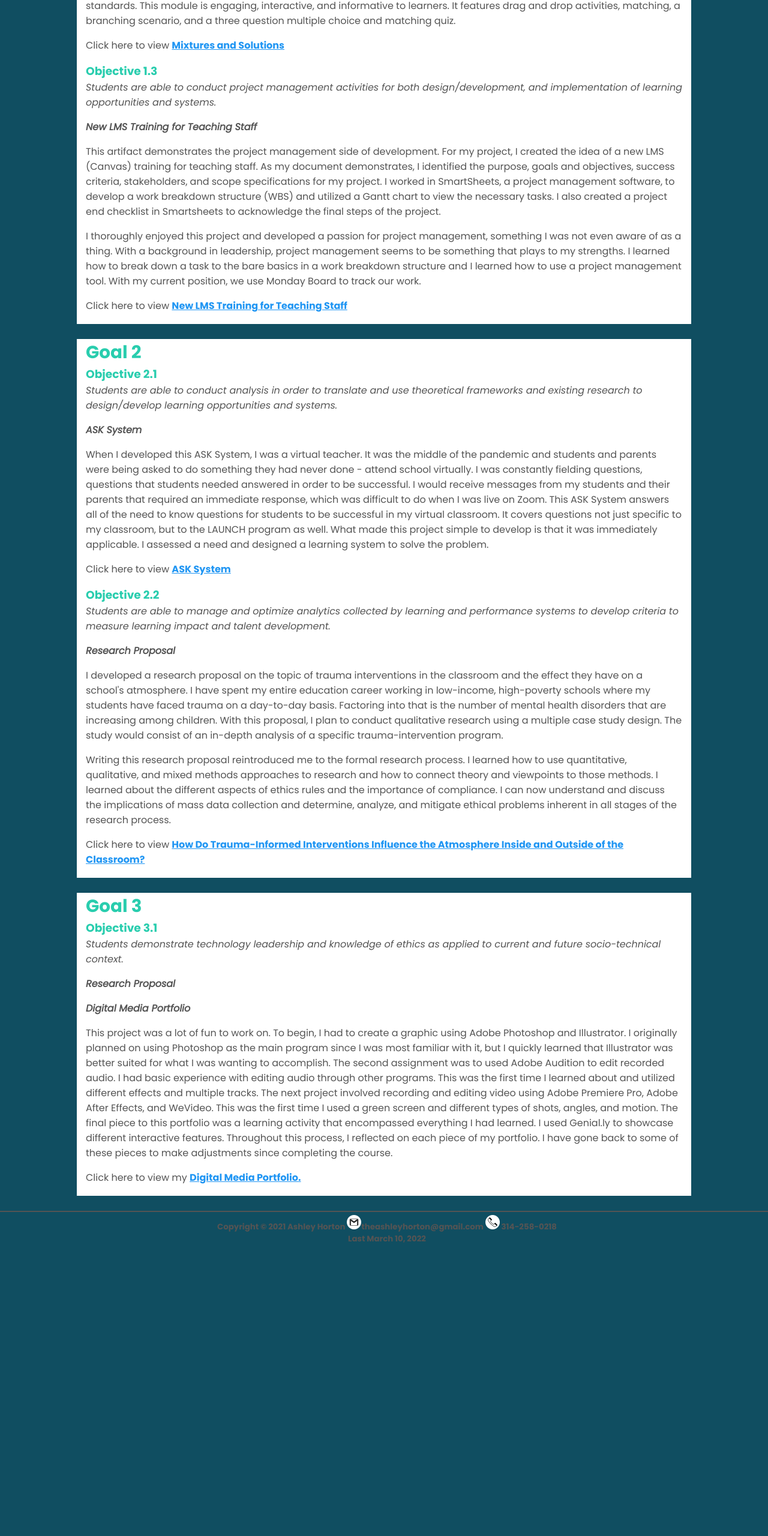
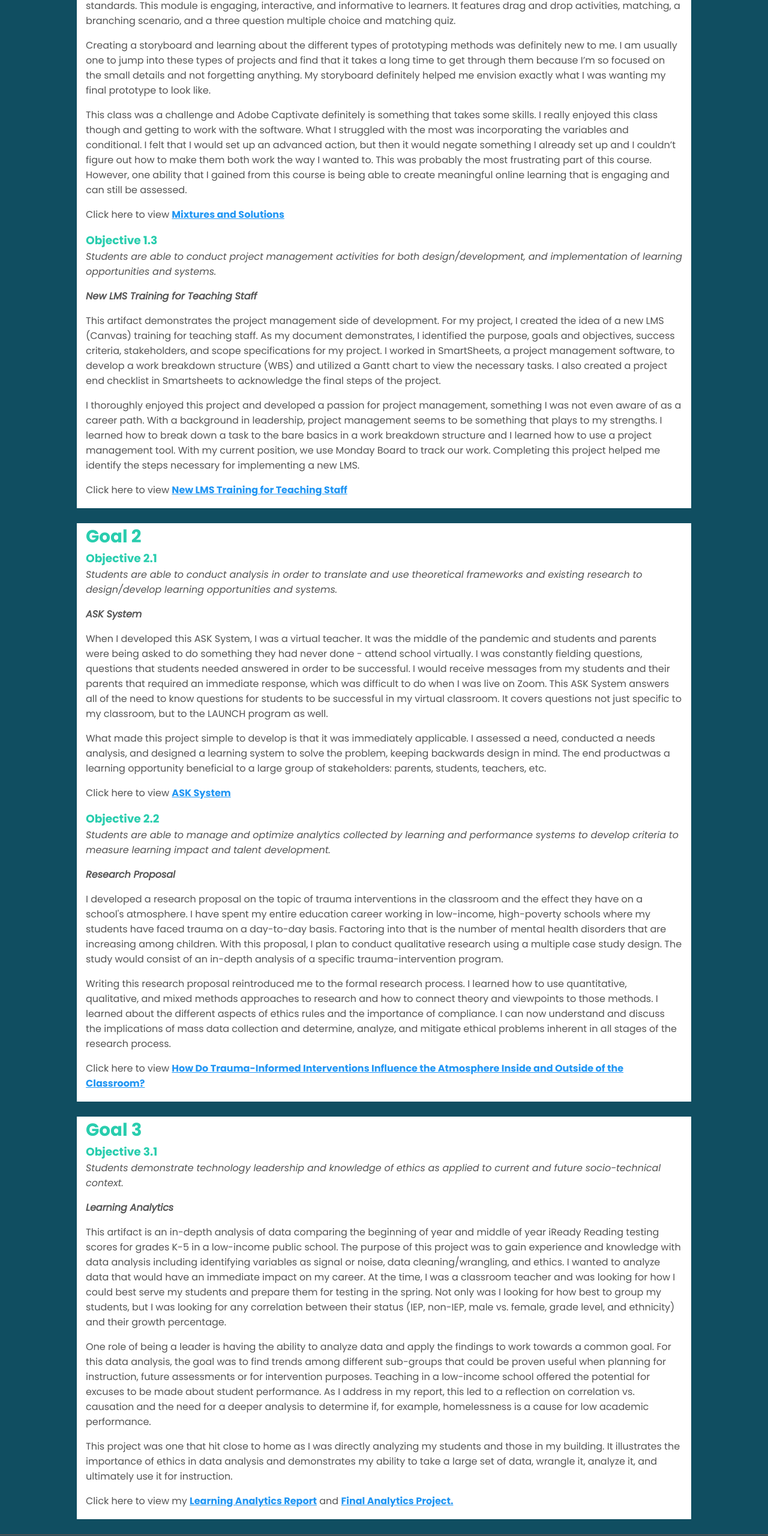
Before and after one commit to ashleyhorton/ashleyhorton.github.io, a plain HTML site: page portfolio/portfolio.html in a window 1280 px wide. Shown: the part 1186-3746 px from the top of the page at 60% size. Before the commit the page ends 3266 px from the top, so only its background shows below. Drawn offline with Linux system fonts and the light colour scheme.

Commit message:
Add files via upload

```diff
--- a/portfolio/portfolio.html
+++ b/portfolio/portfolio.html
@@ -103,13 +103,15 @@ Last Edit: September 12, 2022
     <p><em>Students are able to design/develop learning opportunities and systems for meaningful learning; promote student engagement in online learning environments; and select appropriate technology and learning objects to support learners.</em></p>
     <p><em><strong>Adobe Captivate - Mixtures and Solutions</strong></em></p>
     <p>Using the Adobe Captivate rapid development tool, I created a stand-alone module using 4th and 5th grade science standards. This module is engaging, interactive, and informative to learners. It features drag and drop activities, matching, a branching scenario, and a three question multiple choice and matching quiz.</p>
+    <p>Creating a storyboard and learning about the different types of prototyping methods was definitely new to me. I am usually one to jump into these types of projects and find that it takes a long time to get through them because I’m so focused on the small details and not forgetting anything. My storyboard definitely helped me envision exactly what I was wanting my final prototype to look like.</p>
+    <p>This class was a challenge and Adobe Captivate definitely is something that takes some skills. I really enjoyed this class though and getting to work with the software. What I struggled with the most was incorporating the variables and conditional. I felt that I would set up an advanced action, but then it would negate something I already set up and I couldn’t figure out how to make them both work the way I wanted to. This was probably the most frustrating part of this course. However, one ability that I gained from this course is being able to create meaningful online learning that is engaging and can still be assessed.</p>
     <p>Click here to view <a href="https://ashleyhorton.github.io/mixturesandsolutions/" class="pdf_website2" target="_blank"><strong>Mixtures and Solutions</strong></a></p>
 
     <h4 class="objectives">Objective 1.3</h4>
     <p><em>Students are able to conduct project management activities for both design/development, and implementation of learning opportunities and systems.</em></p>
     <p><em><strong>New LMS Training for Teaching Staff</strong></em></p>
     <p>This artifact demonstrates the project management side of development. For my project, I created the idea of a new LMS (Canvas) training for teaching staff. As my document demonstrates, I identified the purpose, goals and objectives, success criteria, stakeholders, and scope specifications for my project. I worked in SmartSheets, a project management software, to develop a work breakdown structure (WBS) and utilized a Gantt chart to view the necessary tasks. I also created a project end checklist in Smartsheets to acknowledge the final steps of the project.</p>
-    <p>I thoroughly enjoyed this project and developed a passion for project management, something I was not even aware of as a thing. With a background in leadership, project management seems to be something that plays to my strengths. I learned how to break down a task to the bare basics in a work breakdown structure and I learned how to use a project management tool. With my current position, we use Monday Board to track our work.</p>
+    <p>I thoroughly enjoyed this project and developed a passion for project management, something I was not even aware of as a career path. With a background in leadership, project management seems to be something that plays to my strengths. I learned how to break down a task to the bare basics in a work breakdown structure and I learned how to use a project management tool. With my current position, we use Monday Board to track our work. Completing this project helped me identify the steps necessary for implementing a new LMS.</p>
     <p>Click here to view <a href="docs/ProjectManagement.pdf" class="pdf_website" target="_blank"><strong>New LMS Training for Teaching Staff</strong></a></p>
 </section>
 
@@ -118,7 +120,8 @@ Last Edit: September 12, 2022
     <h4 class="objectives">Objective 2.1</h4>
     <p><em>Students are able to conduct analysis in order to translate and use theoretical frameworks and existing research to design/develop learning opportunities and systems.</em></p>
     <p><em><strong>ASK System</strong></em></p>
-    <p>When I developed this ASK System, I was a virtual teacher. It was the middle of the pandemic and students and parents were being asked to do something they had never done - attend school virtually. I was constantly fielding questions, questions that students needed answered in order to be successful. I would receive messages from my students and their parents that required an immediate response, which was difficult to do when I was live on Zoom. This ASK System answers all of the need to know questions for students to be successful in my virtual classroom. It covers questions not just specific to my classroom, but to the LAUNCH program as well. What made this project simple to develop is that it was immediately applicable. I assessed a need and designed a learning system to solve the problem.</p>
+    <p>When I developed this ASK System, I was a virtual teacher. It was the middle of the pandemic and students and parents were being asked to do something they had never done - attend school virtually. I was constantly fielding questions, questions that students needed answered in order to be successful. I would receive messages from my students and their parents that required an immediate response, which was difficult to do when I was live on Zoom. This ASK System answers all of the need to know questions for students to be successful in my virtual classroom. It covers questions not just specific to my classroom, but to the LAUNCH program as well.</p>
+    <p>What made this project simple to develop is that it was immediately applicable. I assessed a need, conducted a needs analysis, and designed a learning system to solve the problem, keeping backwards design in mind. The end productwas a learning opportunity beneficial to a large group of stakeholders: parents, students, teachers, etc.</p>
     <p>Click here to view <a href="https://docs.google.com/presentation/d/e/2PACX-1vQ2O6wuua5jBJ-q9B5LdSjUg14pPSfubC2TbElLIs4e0nenx39ZSkUFp0QOvoWOqGHNlY9avTqoY5-R/pub?start=false&loop=false&delayms=60000" target="_blank" class="pdf_website"><strong>ASK System</strong></a></p>
 
     <h4 class="objectives">Objective 2.2</h4>
@@ -133,16 +136,17 @@ Last Edit: September 12, 2022
     <h2>Goal 3</h2>
     <h4 class="objectives">Objective 3.1</h4>
     <p><em>Students demonstrate technology leadership and knowledge of ethics as applied to current and future socio-technical context.</em></p>
-    <p><em><strong>Research Proposal</strong></em></p>
-    <p><em><strong>Digital Media Portfolio</strong></em></p>
-    <p>This project was a lot of fun to work on. To begin, I had to create a graphic using Adobe Photoshop and Illustrator. I originally planned on using Photoshop as the main program since I was most familiar with it, but I quickly learned that Illustrator was better suited for what I was wanting to accomplish. The second assignment was to used Adobe Audition to edit recorded audio. I had basic experience with editing audio through other programs. This was the first time I learned about and utilized different effects and multiple tracks. The next project involved recording and editing video using Adobe Premiere Pro, Adobe After Effects, and WeVideo. This was the first time I used a green screen and different types of shots, angles, and motion. The final piece to this portfolio was a learning activity that encompassed everything I had learned. I used Genial.ly to showcase different interactive features. Throughout this process, I reflected on each piece of my portfolio. I have gone back to some of these pieces to make adjustments since completing the course.</p>
-    <p>Click here to view my <a href="https://sites.google.com/view/horton-islt-7361/home" class="pdf_website2" target="_blank"><strong>Digital Media Portfolio.</strong></a></p>
+    <p><em><strong>Learning Analytics</strong></em></p>
+    <p>This artifact is an in-depth analysis of data comparing the beginning of year and middle of year iReady Reading testing scores for grades K-5 in a low-income public school. The purpose of this project was to gain experience and knowledge with data analysis including identifying variables as signal or noise, data cleaning/wrangling, and ethics. I wanted to analyze data that would have an immediate impact on my career. At the time, I was a classroom teacher and was looking for how I could best serve my students and prepare them for testing in the spring. Not only was I looking for how best to group my students, but I was looking for any correlation between their status (IEP, non-IEP, male vs. female, grade level, and ethnicity) and their growth percentage.</p>
+    <p>One role of being a leader is having the ability to analyze data and apply the findings to work towards a common goal. For this data analysis, the goal was to find trends among different sub-groups that could be proven useful when planning for instruction, future assessments or for intervention purposes. Teaching in a low-income school offered the potential for excuses to be made about student performance. As I address in my report, this led to a reflection on correlation vs. causation and the need for a deeper analysis to determine if, for example, homelessness is a cause for low academic performance.</p>
+    <p>This project was one that hit close to home as I was directly analyzing my students and those in my building. It illustrates the importance of ethics in data analysis and demonstrates my ability to take a large set of data, wrangle it, analyze it, and ultimately use it for instruction.</p>
+    <p>Click here to view my <a href="docs/learning_analytics.pdf" class="pdf_website2" target="_blank"><strong>Learning Analytics Report</strong></a> and <a href="docs/analytics_project.pdf" class="pdf_website2" target="_blank"><strong>Final Analytics Project.</strong></a></p>
 </section>
 </main>
 <footer>
-    Copyright &copy; 2021 Ashley Horton <a href="mailto:theashleyhorton@gmail.com"><img class="email_icon" src="images/email_icon.png" alt="email"/></a><a href="mailto:theashleyhorton@gmail.com">theashleyhorton@gmail.com</a> <img class="phone_icon" src="images/phone_icon.png" alt="phone"/> 314-258-0218
+    Copyright &copy; 2022 Ashley Horton <a href="mailto:theashleyhorton@gmail.com"><img class="email_icon" src="images/email_icon.png" alt="email"/></a><a href="mailto:theashleyhorton@gmail.com">theashleyhorton@gmail.com</a> <img class="phone_icon" src="images/phone_icon.png" alt="phone"/> 314-258-0218
     <br>
-    Last March 10, 2022
+    Last November 14, 2022
 </footer>
 
 
```
Also changed, not shown: portfolio/pdp.html (+2 -0 lines), 1 other file.
